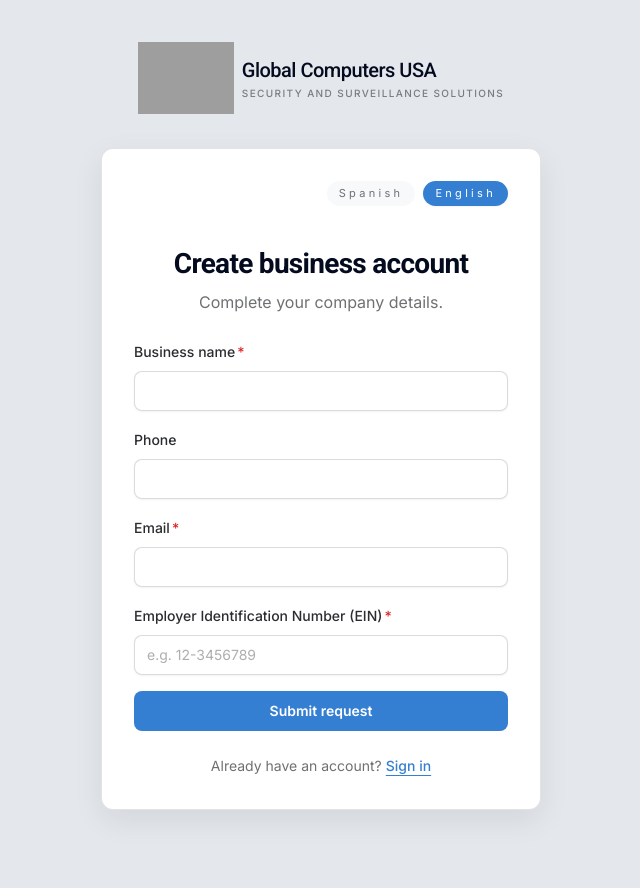
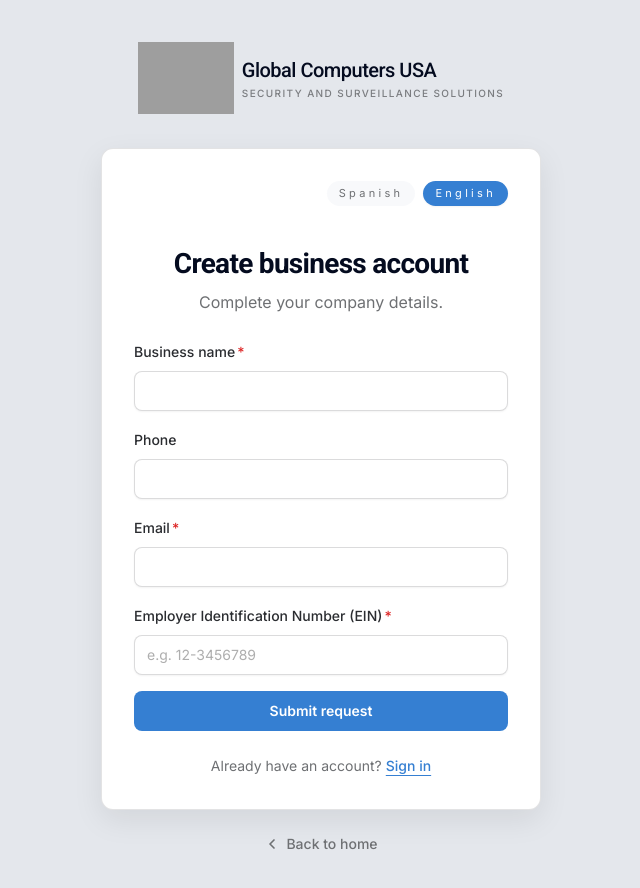
Before and after one commit to eduardosanz277-ship-it/globalcomputer, a Next.js app: page /register/empresa in a window 1280 px wide. Shown: the top 888 px of the page, without its empty margins (319-959 px from the left). Before the commit the page ends 850 px from the top, so only its background shows below. Built offline with nearby package versions, Linux system fonts and the light colour scheme; no server answers; grey boxes are pictures that could not be loaded.

Commit message:
feat(auth): Display AuthBackToHome on company registration page

```diff
--- a/app/register/empresa/page.tsx
+++ b/app/register/empresa/page.tsx
@@ -10,6 +10,7 @@ import {
   AuthInlineLinkRow,
   AuthLayout,
   AuthPrimaryButton,
+  AuthBackToHome,
 } from "@/components/auth";
 import { Form } from "@/components/ui/form";
 import { useServerAction } from "@/hooks/use-server-action";
@@ -127,6 +128,7 @@ export default function RegisterEmpresaPage() {
           </AuthInlineLinkRow>
         </AuthFooterLinks>
       </AuthCard>
+      <AuthBackToHome />
     </AuthLayout>
   );
 }
```
